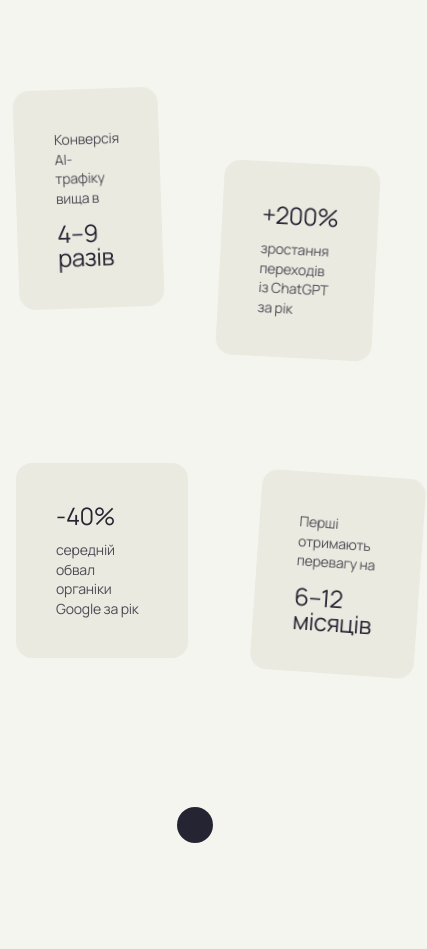
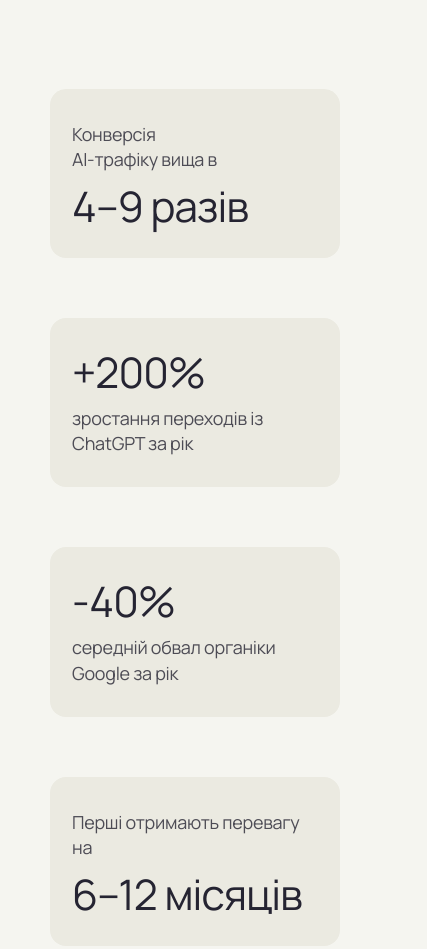
Before and after one commit to SerhSolncev/f47, a website: page src/html/pages/home.html in a window 390 px wide. Shown: the part 1180-2129 px from the top of the page, 427 px wide, since content can reach past the window. Drawn offline with nearby package versions, Linux system fonts and the light colour scheme; files that its build step writes are made by us from their sources; files whose address does not match are found by name.

Commit message:
continue

```diff
--- a/scss/blocks/hero-block.scss
+++ b/scss/blocks/hero-block.scss
@@ -73,19 +73,31 @@
 
 	&__list {
 		display: grid;
+		grid-template-columns: 1fr;
+		gap: get-rem(60) get-rem(32);
+		margin: 0 0 clamp(#{get-rem(40)}, #{get-vw(133)}, #{get-rem(133)});
+
+		@media(min-width: 768px) {
 			grid-template-columns: repeat(2, 1fr);
 			gap: get-rem(105) get-rem(32);
-		margin: 0 0 get-rem(133);
+		}
 	}
 
 	&__item {
 		display: flex;
 		align-items: flex-start;
+		justify-content: center;
 
 		.stat-card {
 			width: 100%;
+
+			@media(max-width: 767px) {
+			    max-width: get-rem(290);
+			}
 		}
 
+
+		@media(min-width: 768px) {
 			&:nth-child(1) .stat-card {
 				max-width: get-rem(290);
 				margin: 0 get-rem(27) 0 auto;
@@ -115,12 +127,20 @@
 				transform: rotate(4deg);
 				margin: get-rem(11) 0 0 get-rem(36);
 			}
+		}
 
 	}
 
 	&__bottom {
 		display: flex;
 		justify-content: center;
+
+		.btn {
+			@media(max-width: 480px) {
+				width: 100%;
+				max-width: get-rem(290);
+			}
+		}
 	}
 }
 
@@ -129,6 +149,10 @@
 	flex-direction: column;
 	gap: get-rem(13);
 	border-radius: get-rem(16);
+	padding: get-rem(32) get-rem(22);
+	background-color: var(--color-light);
+
+	@media(min-width: 768px) {
 		padding: get-rem(40);
-	background-color: var(--color-light);
 	}
+}
--- a/scss/ui/title.scss
+++ b/scss/ui/title.scss
@@ -34,11 +34,7 @@
 	}
 
 	&--type-4 {
-		font: 400 #{get-rem(24)}/1 $mainFont;
-
-		@media(min-width: 768px) {
-			font-size: get-rem(38);
-		}
+		font: 400 #{get-rem(42)}/1 $mainFont;
 
 		@media(min-width: 1280px) {
 			font-size: get-rem(48);
@@ -74,17 +70,9 @@
 	}
 
 	&--type-4 {
-		font: 400 #{get-rem(14)}/1.4 $mainFont;
-
-		@media(min-width: 992px) {
-			font-size: get-rem(16);
-		}
+		font: 400 #{get-rem(18)}/1.4 $mainFont;
 
 		@media(min-width: 1200px) {
-			font-size: get-rem(18);
-		}
-
-		@media(min-width: 1366px) {
 			font-size: get-rem(20);
 		}
 	}
--- a/src/html/components/blocks/hero-section.html
+++ b/src/html/components/blocks/hero-section.html
@@ -146,7 +146,7 @@
 					</div>
 				</div>
 				<div class="four-cards__bottom">
-					<button type="button" class="btn btn--type-2 btn--dark-bg">
+					<button type="button" class="btn btn--type-1 btn--dark-bg">
 						<span class="btn__text">Замовити дзвінок</span>
 					</button>
 				</div>
```
Also changed, not shown: home.html (+1 -1 lines), css/main.css. Lines whose indentation alone changed are shown as unchanged.
